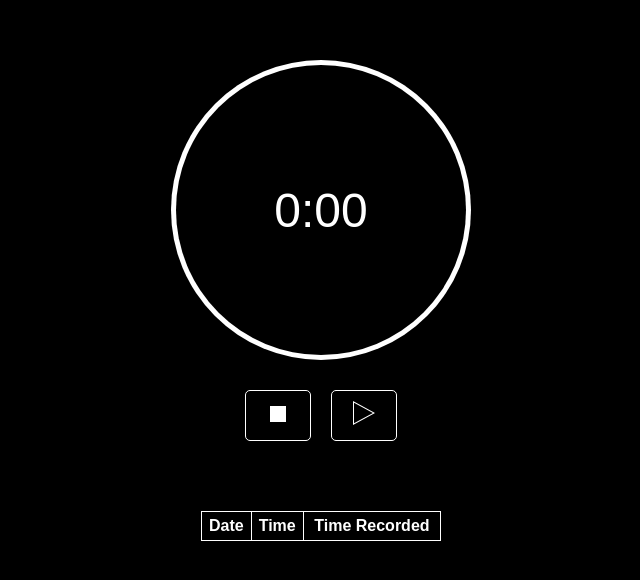
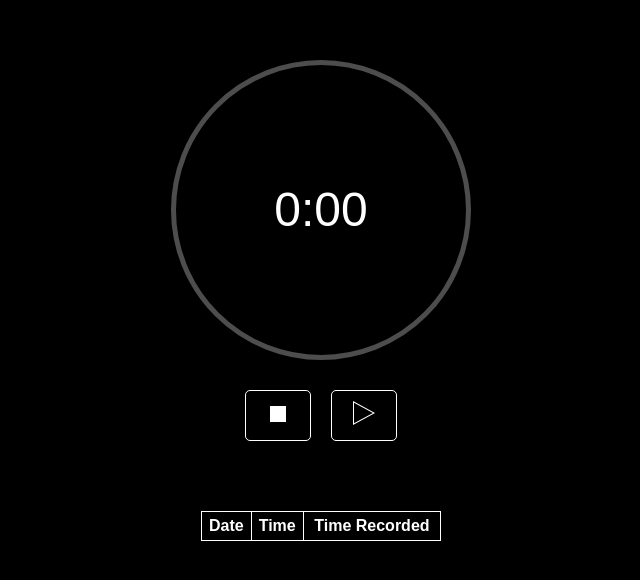
Before and after one commit to jkobb510/MeditationApp, a React app: page / in a window 1280 px wide. Shown: the part 120-700 px from the top of the page, without its empty margins (319-959 px from the left). Built offline with nearby package versions, Linux system fonts and the light colour scheme.

Commit message:
remaining changes

```diff
--- a/src/App.css
+++ b/src/App.css
@@ -24,17 +24,6 @@ body {
   text-align: center;
   margin: 20px;
 }
-#innerCircle{
-  width: 290px;
-  height: 290px;
-  background-color: #000000;
-  border-radius: 50%;
-  display: flex;
-  justify-content: center;
-  align-items: center;
-  position: relative;
-  font-size: 2rem;
-}
 #timerCircle {
   width: 300px;
   height: 300px;
@@ -45,17 +34,26 @@ body {
   position: relative;
   font-size: 2rem;
   color: #fff;
-  transform: rotate(-90deg); /* This makes the timer start from the top */
   margin-bottom: 20px;
+  border: 5px solid rgba(255, 255, 255, 0.3); /* Keeps static border */
 }
+
+#innerCircle {
+  width: 280px;
+  height: 280px;
+  background-color: #000;
+  border-radius: 50%;
+  display: flex;
+  justify-content: center;
+  align-items: center;
+  font-size: 2rem;
+}
+
 
 #timerCircle span {
   z-index: 1;
 }
 
-#timerCircle > * {
-  transform: rotate(90deg); /* This keeps the text oriented correctly */
-}
 
 #time {
     font-size: 48px;
@@ -146,3 +144,9 @@ body {
     white-space: nowrap;
 
 }
+
+.warning {
+  font-size: 14px;
+  text-align: center;
+  margin-bottom: 30px;
+}
--- a/src/App.js
+++ b/src/App.js
@@ -1,4 +1,4 @@
-import React from 'react';
+import React, { useState } from 'react';
 import './App.css';
 import LogContainer from './Components/LogContainer';
 import Controls from './Components/Controls';
@@ -8,29 +8,41 @@ import useLogs from './hooks/useLogs';
 import chimeSound from './chalicechime-65472.mp3';
 
 function App() {
-  const { time, isRunning, formattedTime, startPauseTimer, resetTimer, audioRef, animateStyle } = useTimer(600);
+  const [warning, setWarning] = useState('');
+  const { time, isRunning, formattedTime, startPauseTimer, resetTimer, audioRef } = useTimer();
   const { logs, saveLog } = useLogs();
 
+  const clearWarning = () => {
+    if (warning) setWarning(''); // ✅ Clears the warning only if it exists
+  };
+
+  const handleStartPause = () => {
+    clearWarning(); // ✅ Clicking Play/Pause always clears the warning
+    startPauseTimer();
+  };
+
   const handleReset = () => {
-  if (time >= 60) {  // Ensures session is at least 1 minute before logging
+    if (warning) {
+      clearWarning(); // ✅ Clicking Reset again clears the warning
+    } else if (time >= 60) {
       console.log('Saving log with time:', formattedTime);
       saveLog(formattedTime);
+      clearWarning(); // ✅ Clears warning when saving valid session
     } else {
-    setWarning('Session must be at least 1 minute to be logged.');
+      setWarning('Session must be at least 1 minute to be logged.'); // ✅ Shows warning if session too short
     }
     resetTimer();
   };
 
-
   return (
     <div className="container">
-      <div id="timerCircle" style={animateStyle}>
+      {warning && <p className="warning">{warning}</p>}
+      <div id="timerCircle">
         <div id="innerCircle">
           <TimerDisplay time={time} formattedTime={formattedTime} />
         </div>
-
       </div>
-      <Controls isRunning={isRunning} onStartPause={startPauseTimer} onReset={handleReset} />
+      <Controls isRunning={isRunning} onStartPause={handleStartPause} onReset={handleReset} />
       <LogContainer logs={logs} />
       <audio ref={audioRef} src={chimeSound} />
     </div>
--- a/src/hooks/useTimer.js
+++ b/src/hooks/useTimer.js
@@ -6,7 +6,6 @@ const useTimer = () => {
   const audioRef = useRef(null);
 
   const startPauseTimer = useCallback(() => {
-    if (time > 0) {
     setIsRunning((prev) => {
       const newIsRunning = !prev;
 
@@ -17,7 +16,6 @@ const useTimer = () => {
 
       return newIsRunning;
     });
-    }
   }, [time]);
 
   const resetTimer = useCallback(() => {
@@ -26,22 +24,16 @@ const useTimer = () => {
   }, []);
 
   useEffect(() => {
-    if (!isRunning || time === 0) {
-      return;
-    }
+    if (!isRunning) return;
 
     const timer = setInterval(() => {
-      setTime((prevTime) => prevTime - 1);
+      setTime((prevTime) => prevTime + 1);
     }, 1000);
 
     return () => clearInterval(timer);
-  }, [isRunning, time]);
+  }, [isRunning]);
 
-  // Calculate animation progress
-  const progress = (time % 60) / 60 * 100;
-  const animateStyle = {
-    background: `conic-gradient(rgb(26, 26, 26) ${progress}%,rgb(255, 255, 255) ${progress}%)`,
-  };
+  // Keep MM:SS format
   const formattedTime = `${Math.floor(time / 60)}:${(time % 60).toString().padStart(2, '0')}`;
 
   return {
@@ -50,7 +42,6 @@ const useTimer = () => {
     formattedTime,
     startPauseTimer,
     resetTimer,
-    animateStyle,
     audioRef,
   };
 };
```
Also changed, not shown: src/Components/Controls.js (+14 -0 lines). Lines whose indentation alone changed are shown as unchanged.
